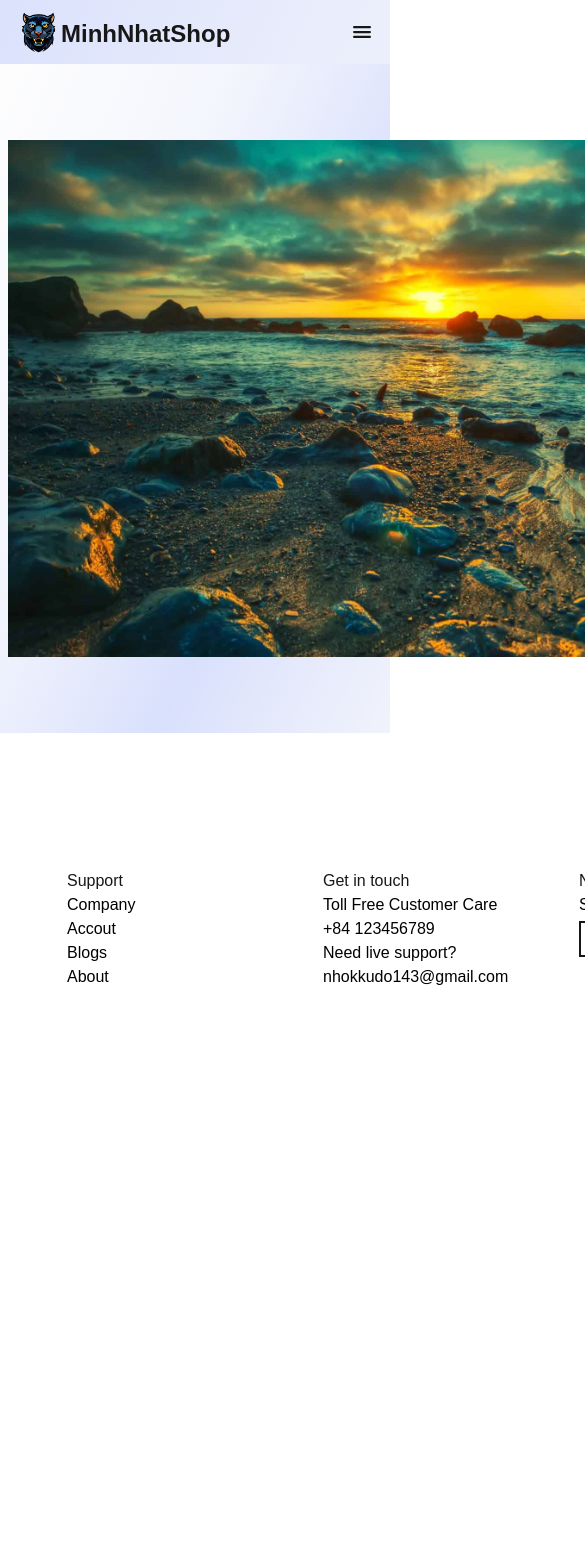
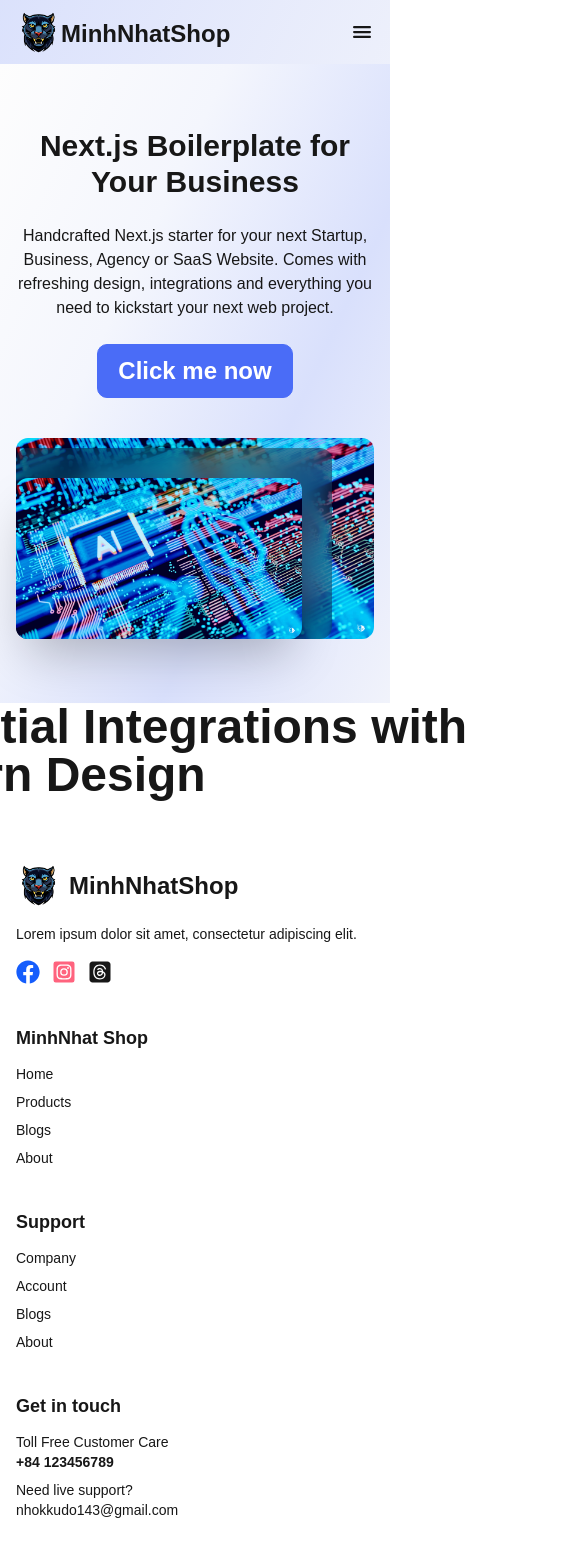
Before and after one commit to HenryNguyen123/nextjs-e-ecomme, a Next.js app: page / in a window 390 px wide. Shown: the top 1565 px of the page, 585 px wide, since content can reach past the window. Before the commit the page ends 1016 px from the top, so only its background shows below. Built offline with nearby package versions, Linux system fonts and the light colour scheme; no server answers.

Commit message:
fix responsive:

```diff
--- a/app/components/footer/Footer.component.tsx
+++ b/app/components/footer/Footer.component.tsx
@@ -1,88 +1,99 @@
-import Image from "next/image"
+import Image from "next/image";
 import Link from "next/link";
-import React from "react"
-import { FaFacebook } from "react-icons/fa";
-import { FaInstagramSquare } from "react-icons/fa";
+import React from "react";
+import { FaFacebook, FaInstagramSquare } from "react-icons/fa";
 import { FaSquareThreads } from "react-icons/fa6";
 
 const Footer: React.FC = () => {
+  return (
+    <footer className="w-full dark:bg-black py-16">
+      <div className="max-w-7xl mx-auto px-4">
 
-    return(
-        <>
-            <div className="w-full my-30 flex justify-center dark:bg-black">
-                <div className="max-w-7xl min-w-7xl">
-                    <div className="flex justify-between mt-4">
-                    <div className="flex-1">
-                        <div className="flex ">
+        {/* GRID LAYOUT */}
+        <div className="grid grid-cols-1 sm:grid-cols-2 lg:grid-cols-5 gap-10">
+
+          {/* LOGO + DESC */}
+          <div className="flex flex-col md:items-center">
+            <div className="flex items-center mb-4 lg:justify-center">
               <Image
-                            src='/images/logo/website/logoIndex.png'
-                            alt="avatar"
+                src="/images/logo/website/logoIndex.png"
+                alt="logo"
                 width={45}
                 height={45}
-                            className='mr-1'
+                className="mr-2"
               />
-                            <p className="pt-2  text-2xl font-bold text-black dark:text-white no-underline!">
-                                MinhNhatShop
+              <h2 className="text-2xl font-bold dark:text-white">
+                MinhNhat<span className="text-primary">Shop</span>
+              </h2>
+            </div>
+
+            <p className="text-sm  dark:text-gray-300 mb-4">
+              Lorem ipsum dolor sit amet, consectetur adipiscing elit.
             </p>
-                        </div>
-                        <p>Lorem ipsum dolor sit amet, consectetur adipiscing elit. Lorem ipsum dolor sit amet.</p>
-                        <div className="flex">
-                            <FaFacebook className="text-3xl text-blue-600 cursor-pointer"/>
-                            <FaInstagramSquare className="mx-1 text-3xl text-rose-400 cursor-pointer"/>
-                            <FaSquareThreads className="text-3xl cursor-pointer"/>
+
+            <div className="flex gap-3">
+              <FaFacebook className="text-2xl text-blue-600 cursor-pointer" />
+              <FaInstagramSquare className="text-2xl text-rose-400 cursor-pointer" />
+              <FaSquareThreads className="text-2xl cursor-pointer dark:text-white" />
             </div>
           </div>
-                        <div className="w-full flex-1">
-                            <h4>MinhNhat Shop</h4>
+
+          {/* COMPANY */}
           <div>
-                                <Link href="#" className="text-black no-underline!">Home</Link>
-                                <br/>
-                                <Link href="#" className="text-black no-underline!">Products</Link>
-                                <br/>
-                                <Link href="#" className="text-black no-underline!">Blogs</Link>
-                                <br/>
-                                <Link href="#" className="text-black no-underline!">About</Link>
-                                <br/>
+            <h4 className="font-bold text-lg mb-3 dark:text-white">
+              MinhNhat Shop
+            </h4>
+            <ul className="space-y-2 text-sm">
+              <li><Link href="#" className="hover:underline dark:text-gray-300">Home</Link></li>
+              <li><Link href="#" className="hover:underline dark:text-gray-300">Products</Link></li>
+              <li><Link href="#" className="hover:underline dark:text-gray-300">Blogs</Link></li>
+              <li><Link href="#" className="hover:underline dark:text-gray-300">About</Link></li>
+            </ul>
+          </div>
+
+          {/* SUPPORT */}
+          <div>
+            <h4 className="font-bold text-lg mb-3 dark:text-white">
+              Support
+            </h4>
+            <ul className="space-y-2 text-sm">
+              <li><Link href="#" className="hover:underline dark:text-gray-300">Company</Link></li>
+              <li><Link href="#" className="hover:underline dark:text-gray-300">Account</Link></li>
+              <li><Link href="#" className="hover:underline dark:text-gray-300">Blogs</Link></li>
+              <li><Link href="#" className="hover:underline dark:text-gray-300">About</Link></li>
+            </ul>
+          </div>
+
+          {/* CONTACT */}
+          <div>
+            <h4 className="font-bold text-lg mb-3 dark:text-white">
+              Get in touch
+            </h4>
+            <p className="text-sm dark:text-gray-300">Toll Free Customer Care</p>
+            <p className="text-sm font-semibold dark:text-white">+84 123456789</p>
+            <p className="text-sm dark:text-gray-300 mt-2">Need live support?</p>
+            <p className="text-sm dark:text-gray-300">nhokkudo143@gmail.com</p>
+          </div>
+
+          {/* NEWSLETTER */}
+          <div>
+            <h4 className="font-bold text-lg mb-3 dark:text-white">
+              Newsletter
+            </h4>
+            <p className="text-sm dark:text-gray-300 mb-2">
+              Subscribe to receive future updates
+            </p>
+            <input
+              type="email"
+              placeholder="Your email"
+              className="w-full px-4 py-2 border rounded-md focus:outline-none"
+            />
+          </div>
+
         </div>
       </div>
-                        <div className="flex-1">
-                            <h4>Support</h4>
-                            <div>
-                                <Link href="#" className="text-black no-underline!">Company</Link>
-                                <br/>
-                                <Link href="#" className="text-black no-underline!">Accout</Link>
-                                <br/>
-                                <Link href="#" className="text-black no-underline!">Blogs</Link>
-                                <br/>
-                                <Link href="#" className="text-black no-underline!">About</Link>
-                                <br/>
-                            </div>
-                        </div>
-                        <div className="flex-1">
-                            <h4>Get in touch</h4>
-                            <div>
-                                <span className="text-black">Toll Free Customer Care</span>
-                                <br/>
-                                <span className="text-black">+84 123456789</span>
-                                <br/>
-                                <span className="text-black">Need live support?</span>
-                                <br/>
-                                <span className="text-black">nhokkudo143@gmail.com</span>
-                                <br/>
-                            </div>
-                        </div>
-                        <div className="flex-1">
-                            <h4>Newsletter</h4>
-                            <div>
-                                <span className="text-black">Subscribe to receive future updates</span>
-                                <br/>
-                                <input type="text" placeholder="Subscribe .." className="mt-1 border-2 px-4 py-1 bd-10"/>
-                            </div>
-                        </div>
-                    </div>
-                </div>
-            </div>
-        </>
-    )
-}
-export default Footer
+    </footer>
+  );
+};
+
+export default Footer;
--- a/app/components/header/Navbar.component.tsx
+++ b/app/components/header/Navbar.component.tsx
@@ -97,7 +97,7 @@ export default function NavbarComponent() {
               className=''
             />
             <p className={`text-primary pt-2  text-2xl font-bold text-black `}>
-              MinhNhatShop
+              <strong>MinhNhatShop</strong>
             </p>
           </Link>
 
--- a/app/components/home/Home.component.tsx
+++ b/app/components/home/Home.component.tsx
@@ -1,4 +1,5 @@
 import Background from "@/app/components/home/background/Background.component"
+import ModleComponent from "@/app/components/home/model/Model.component"
 import React from "react"
 
 const HomeComponent: React.FC = () => {
@@ -8,6 +9,7 @@ const HomeComponent: React.FC = () => {
             <div className="mt-16 w-full">
                 <div className="">
                     <Background/>
+                    <ModleComponent/>
                 </div>
             </div>
         </>
--- a/app/components/home/background/Background.component.tsx
+++ b/app/components/home/background/Background.component.tsx
@@ -1,37 +1,91 @@
-import Image from "next/image"
-import style from './backgroundCss.module.scss'
+import Image from "next/image";
+import style from "./backgroundCss.module.scss";
 
-const Background:React.FC = () => {
+const Background: React.FC = () => {
+  return (
+    <div className={`${style.backgroundModule} w-full`}>
 
-    return(
-        <>
-            <div className={`${style.backgroundModule}`}>
-                <div className="flex justify-center dark:bg-black">
-                    <div className="max-w-7xl min-w-7xl flex justify-between my-19 md:min-w-7xl lg:min-w-7xl">
-                        <div className="flex-1 mt-20">
-                            <h1>Next.js Boilerplate for Your Busi|</h1>
-                            <p className="my-19">
-                                Handcrafted Next.js starter for your next - Startup, Business, Agency or SaaS Website.
-                                Comes with refreshing design, integrations and everything you need to kickstart your next web project.
+      {/* FULL WIDTH */}
+      <div className="w-full px-4 py-16 flex justify-center">
+
+        {/* CONTENT */}
+        <div className="flex flex-col lg:flex-row items-center gap-10 lg:max-w-7xl">
+
+          {/* LEFT */}
+          <div className="w-full lg:w-1/3 text-center lg:text-left">
+            <h1 className="text-3xl md:text-3xl lg:text-5xl font-bold">
+              Next.js Boilerplate for Your Business
+            </h1>
+
+            <p className="my-6 text-base md:text-lg">
+              Handcrafted Next.js starter for your next Startup, Business,
+              Agency or SaaS Website. Comes with refreshing design,
+              integrations and everything you need to kickstart your next web
+              project.
             </p>
-                            <button className="px-10 py-2 border-2 bg-amber-300">
-                                click me now ---
+
+            <button className="text-2xl loginItem">
+              Click me now
             </button>
           </div>
-                        <div className="flex-2 ml-10">
+
+          {/* RIGHT */}
+          <div className="w-full lg:w-2/3">
+            <div className="relative w-full aspect-[16/9]">
+
+              {/* TẤM SAU – LỚN NHẤT */}
+              <div className="absolute inset-0 z-10">
                 <Image
-                                src='/images/test/backgroundtest1.png'
-                                alt="background"
-                                width={1280}
-                                height={400}
-                                className='min-w-8xl max-w-12/12 max-h-12/12 min-h-12/12'
+                  src="/images/test/backgroundIT.png"
+                  alt="background back"
+                  fill
+                  className="object-cover rounded-xl"
+                  priority
                 />
+              </div>
+
+              {/* TẤM MỜ – GÓC TRÁI DƯỚI */}
+              <div
+                className="
+                  absolute
+                  z-20
+                  left-0 bottom-0
+                  w-[calc(80%+30px)]
+                  h-[calc(80%+30px)]
+                  bg-black/30
+                  backdrop-blur-md
+                  rounded-xl
+                "
+              />
+
+              {/* TẤM ĐẦU – GÓC TRÁI DƯỚI */}
+              <div
+                className="
+                  absolute
+                  z-30
+                  left-0 bottom-0
+                  w-4/5
+                  h-4/5
+                "
+              >
+                <Image
+                  src="/images/test/backgroundIT.png"
+                  alt="background front"
+                  fill
+                  className="object-cover rounded-xl shadow-2xl"
+                />
+              </div>
+
+            </div>
+          </div>
+
+
+
+
         </div>
       </div>
     </div>
-            </div>
-        </>
-    )
-}
+  );
+};
 
-export default Background
+export default Background;
--- /dev/null
+++ b/app/components/home/model/Model.component.tsx
@@ -0,0 +1,19 @@
+const ModleComponent:React.FC = () => {
+
+    return(
+        <>
+            <div className="w-full">
+                <div className="flex justify-center">
+                    <div className="lg:max-w-7xl ">
+                        <div className="items-center">
+                            <h1 className="text-5xl w-2xl">
+                                <strong className="flex items-center"> Essential Integrations with Modern Design</strong>
+                            </h1>
+                        </div>
+                    </div>
+                </div>
+            </div>
+        </>
+    )
+}
+export default ModleComponent
--- a/app/globals.css
+++ b/app/globals.css
@@ -78,4 +78,25 @@ html.dark {
   .border-default {
     border-color: var(--border-default);
   }
+
+  /* button primary */
+  .loginItem {
+
+  color: #fff;
+  padding: 10px 20px;
+  font-weight: 600;
+  border: 1px solid #4A6CF7;
+  background-color: #4A6CF7;
+  border-radius: 10px;
+  cursor: pointer;
+  }
+  .loginItem:hover {
+  opacity: 0.9;
+  transform: translateY(-1px);
+  border-radius: 5px;
+  box-shadow: 0 2px 5px rgba(206, 10, 10, 0.2);
+  color: #fff;
+  scale: 1.05;
+  transition: all 0.25s ease;
 }
+}
--- a/app/layouts/Layout.tsx
+++ b/app/layouts/Layout.tsx
@@ -11,9 +11,9 @@ const Layout = ({children} : MainLayoutProps) => {
             <div>
                 <NavbarComponent/>
                 {/* <div className="container"> */}
-                    <main>
-                        {children}
-                    </main>
+                <main>
+                    {children}
+                </main>
                 {/* </div> */}
                 <Footer/>
             </div>
```
Also changed, not shown: app/components/header/Navbar.module.scss (+4 -3 lines), app/components/home/background/backgroundCss.module.scss (+9 -0 lines), public/images/test/backgroundIT.png (added). Lines whose indentation alone changed are shown as unchanged.
